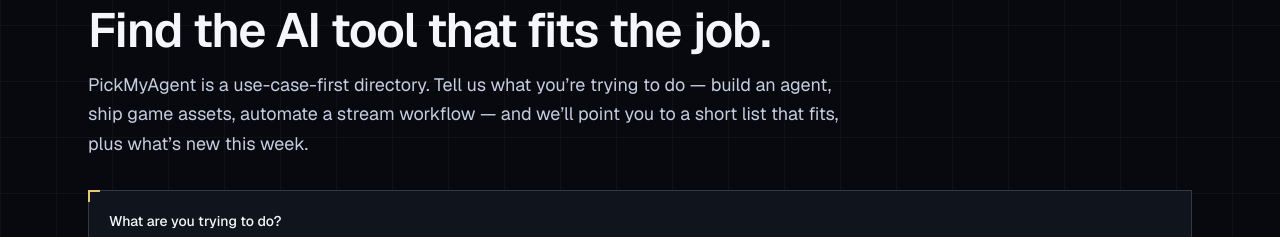
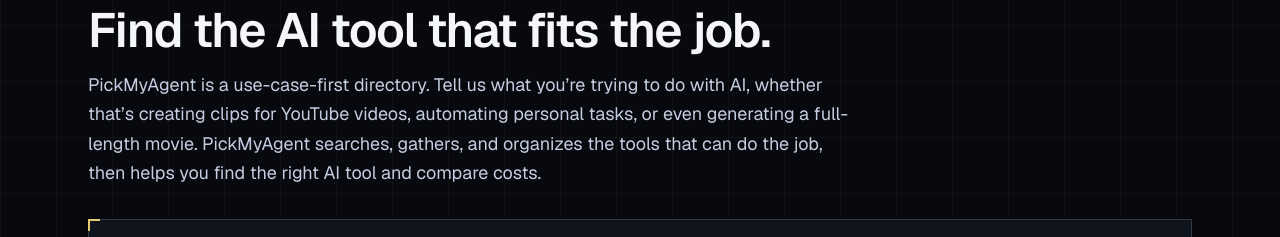
Before and after one commit to pickmyagent/pickmyagent.ai, a Next.js app: page / in a window 1280 px wide. Shown: the part 143-380 px from the top of the page. Built offline with nearby package versions, Linux system fonts and the light colour scheme; no server answers.

Commit message:
Rewrite the homepage subheading around finding the right AI tool.

```diff
--- a/app/page.tsx
+++ b/app/page.tsx
@@ -71,9 +71,10 @@ export default function HomePage() {
         </h1>
         <p className="mt-4 text-lg leading-relaxed text-muted">
           PickMyAgent is a use-case-first directory. Tell us what you’re trying
-          to do — build an agent, ship game assets, automate a stream workflow —
-          and we’ll point you to a short list that fits, plus what’s new this
-          week.
+          to do with AI, whether that’s creating clips for YouTube videos,
+          automating personal tasks, or even generating a full-length movie.
+          PickMyAgent searches, gathers, and organizes the tools that can do the
+          job, then helps you find the right AI tool and compare costs.
         </p>
       </section>
 
```
